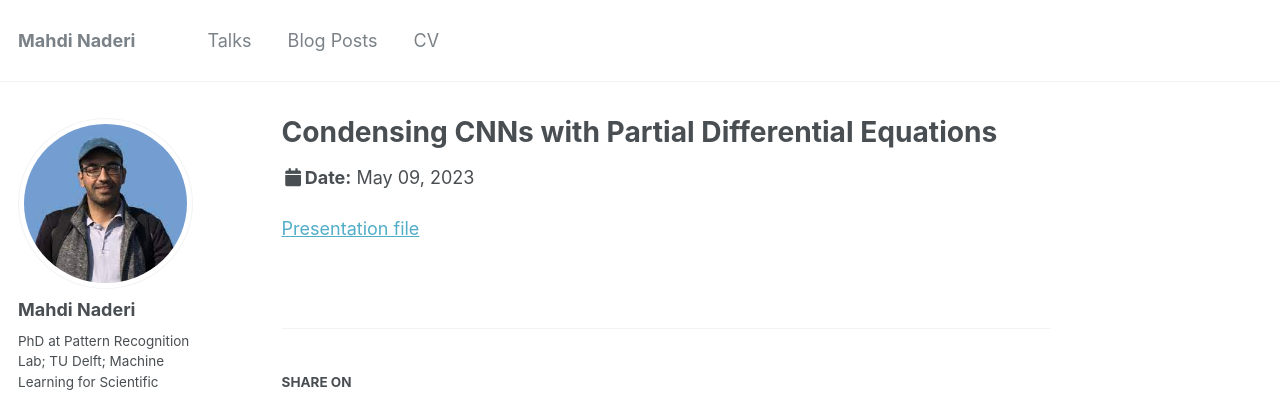
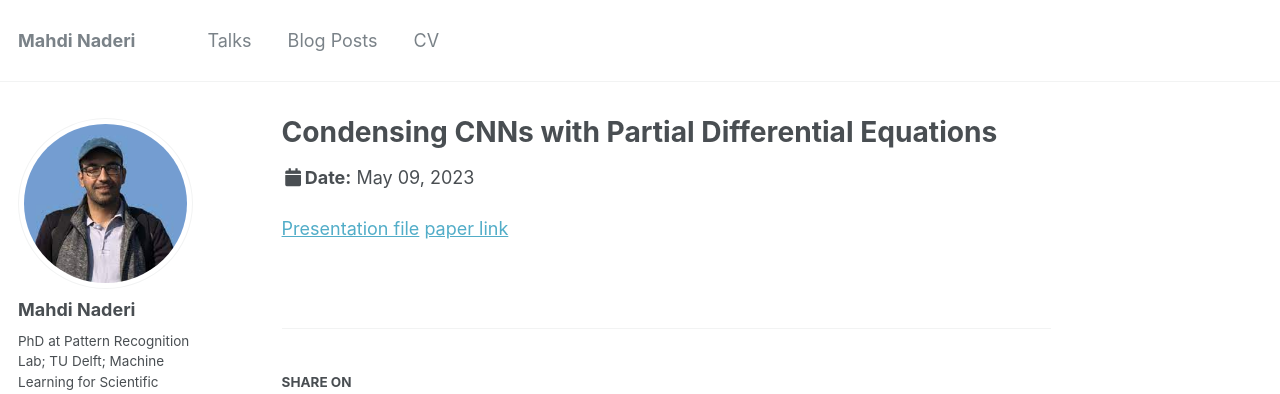
Before and after one commit to mnaderib/mnaderib.github.io, a Jekyll site: the page built from _talks/2023_05_09-talk-4.md, in a window 1280 px wide. Shown: the top 394 px of the page. Built offline with Jekyll 4.4.1, drawn with Linux system fonts in a browser that asks for light colours.

Commit message:
Update 2023_05_09-talk-4.md

```diff
--- a/_talks/2023_05_09-talk-4.md
+++ b/_talks/2023_05_09-talk-4.md
@@ -8,4 +8,4 @@ date: 2023_05_09
 location: "Delft"
 ---
 
-[Presentation file](https://mahdinaderi.com/files/2023_05_09.pdf)
+[Presentation file](https://mahdinaderi.com/files/2023_05_09.pdf) [paper link](https://openaccess.thecvf.com/content/CVPR2022/papers/Kag_Condensing_CNNs_With_Partial_Differential_Equations_CVPR_2022_paper.pdf)
```
